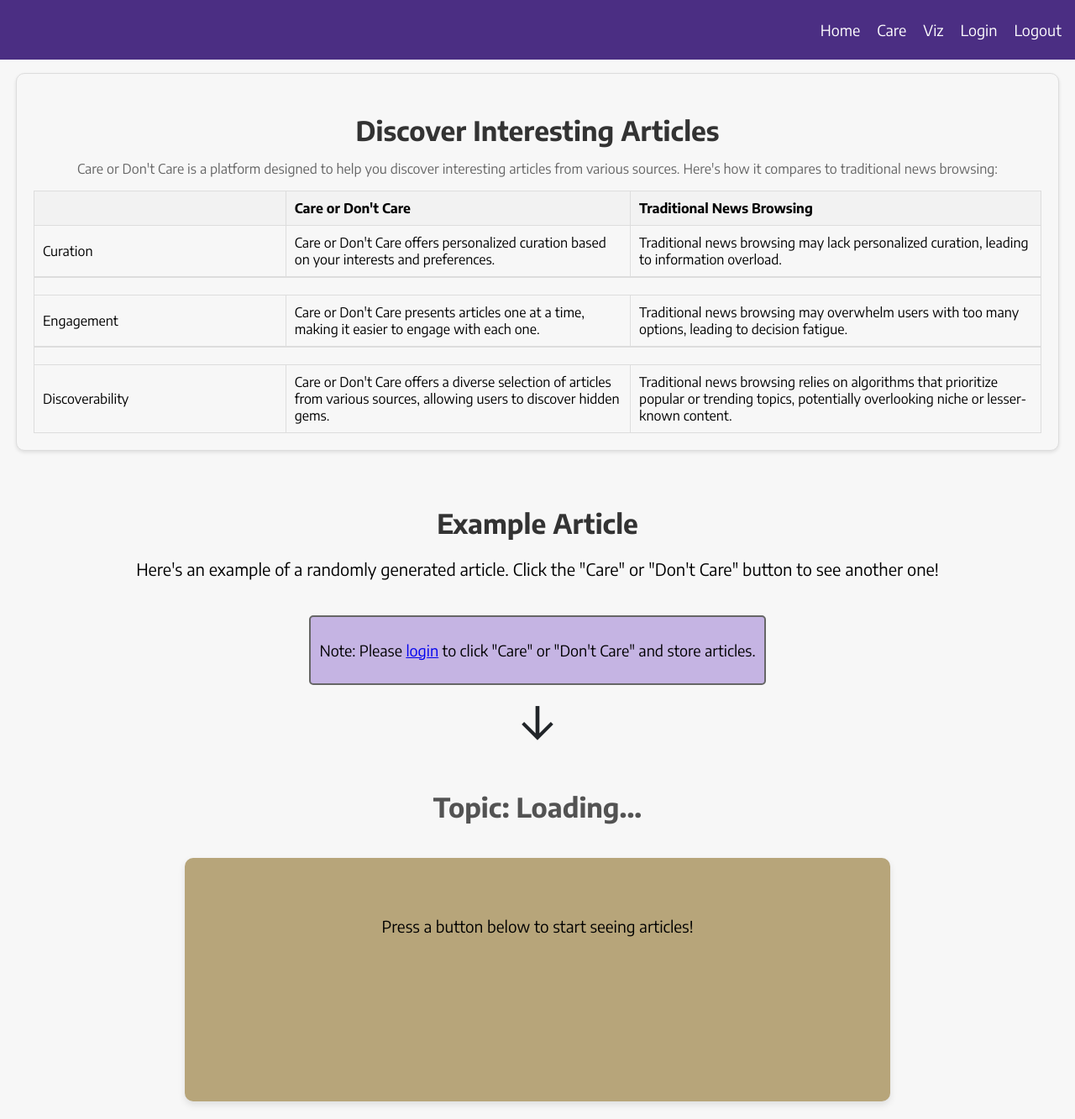
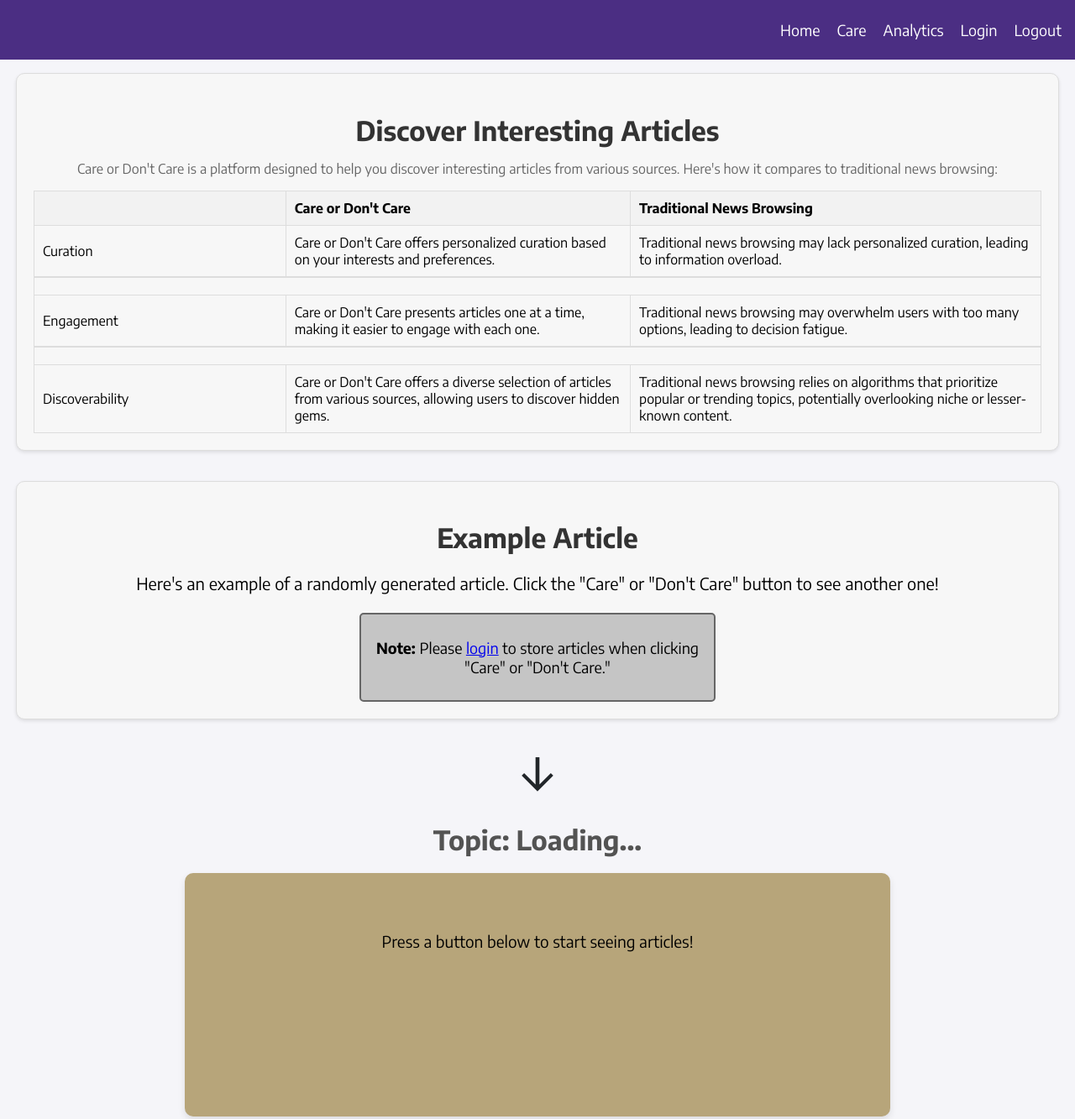
Before and after one commit to nickerson-b/CDC_personal, a website: page public/homepage.html in a window 1280 px wide. Shown: the top 1333 px of the page at 84% size. Drawn offline with Linux system fonts and the light colour scheme; no server answers.

Commit message:
edits to ui for all pages

```diff
--- a/package.json
+++ b/package.json
@@ -11,6 +11,7 @@
     "debug": "~2.6.9",
     "dotenv": "^16.4.5",
     "ejs": "^3.1.9",
+    "escape-html": "^1.0.3",
     "express": "^4.18.2",
     "mongoose": "^8.2.0",
     "morgan": "~1.9.1",
--- a/public/homepage.html
+++ b/public/homepage.html
@@ -12,7 +12,7 @@
         <div class="navbar-links">
             <a href="/" class="navbar-link">Home</a>
             <a href="/care" class="navbar-link">Care</a>
-            <a href="/viz" class="navbar-link">Viz</a>
+            <a href="/viz" class="navbar-link">Analytics</a>
             <a href="/signin" class="navbar-link">Login</a>
             <a href="/signout" class="navbar-link">Logout</a>
         </div>
@@ -49,12 +49,15 @@
             </tbody>
         </table>
     </div>
-    <div class="example-article">
-        <h2 class="example-title">Example Article</h2>
-        <p class="example-description">Here's an example of a randomly generated article. Click the "Care" or "Don't Care" button to see another one!</p>
-    </div>
-    <div class="login-blurb" id="loginBlurb">
-        <p>Note: Please <a href="/signin">login</a> to click "Care" or "Don't Care" and store articles.</p>
+    <div class="purpose-container">
+        <div class="example-article">
+            <h2 class="example-title">Example Article</h2>
+            <p class="example-description">Here's an example of a randomly generated article. Click the "Care" or "Don't Care" button to see another one!</p>
+        </div>
+
+        <div class="login-blurb" id="loginBlurb">
+            <p><strong>Note: </strong> Please <a href="/signin">login</a> to store articles when clicking "Care" or "Don't Care."</p>
+        </div>
     </div>
     <div class="arrow-container" style="margin-bottom: -1em;">
         <a class="arrow-link" style="text-decoration: none; font-weight: normal;">
--- a/public/stylesheets/style.css
+++ b/public/stylesheets/style.css
@@ -5,13 +5,12 @@ body {
   align-items: center;
   justify-content: center;
   margin: 0;
-  background-color: #f7f7f7;
+  background-color: #f5f5f9;
 }
 
 .navbar {
   width: 100%;
   margin-right: 2em;
-  /* display: flex; */
   justify-content: space-between;
   background-color: #4b2e83;
   padding: 1.5em;
@@ -44,7 +43,6 @@ h1 {
 .card {
   width: 800px;
   height: 250px;
-  /* background-color: #85754d; */
   background-color: #b7a57a;
   border-radius: 10px;
   box-shadow: 0 4px 8px rgba(0, 0, 0, 0.1);
@@ -56,6 +54,14 @@ h1 {
   padding: 20px;
   text-align: center;
 }
+
+#topicHeading {
+  max-width: 90%;
+  margin: 0 auto;
+  overflow-wrap: break-word;
+  text-align: center;
+}
+
 
 .description {
   padding: 1em;
@@ -102,15 +108,16 @@ h1 {
 }
 
 .login-blurb {
-  background-color: #c5b4e3;
+  background-color: #c5c5c5;
   padding: 10px;
+  max-width: 400px;
   border: 2px solid #666;
   border-radius: 5px;
   font-size: 18px;
   text-align: center;
   margin-top: 20px;
+  margin: 0 auto;
 }
-
 
 .purpose-title {
   font-size: 2rem;
@@ -163,6 +170,7 @@ h1 {
 }
 
 .example-description {
+  text-align: center;
   font-size: 20px;
   line-height: 1.5;
 }
--- /dev/null
+++ b/public/stylesheets/visuals.css
@@ -0,0 +1,46 @@
+body {
+  font-family: "Encode Sans", sans-serif;
+  display: flex;
+  flex-direction: column;
+  align-items: center;
+  justify-content: center;
+  margin: 0;
+  background-color: #f7f7f7;
+}
+
+.navbar {
+  width: 100%;
+  margin-right: 2em;
+  justify-content: space-between;
+  background-color: #4b2e83;
+  padding: 1.5em;
+  z-index: 2000;
+}
+
+.navbar-links {
+  float: right;
+  display: flex;
+}
+
+.navbar-link {
+  color: white;
+  text-decoration: none;
+  font-size: 18px;
+  margin-left: 20px;
+}
+
+.navbar-link:hover {
+  text-decoration: underline;
+}
+
+
+h1 {
+  font-family: "Encode Sans", sans-serif;
+  padding-top: 1em;
+  color: #535353;
+}
+
+
+#ChartContainer {
+    font-family: 'Encode Sans', sans-serif;
+}
```
Also changed, not shown: public/carepage.html (+5 -3 lines), public/viz.html (+16 -5 lines), routes/homepage.js (+9 -22 lines), 1 other file.
